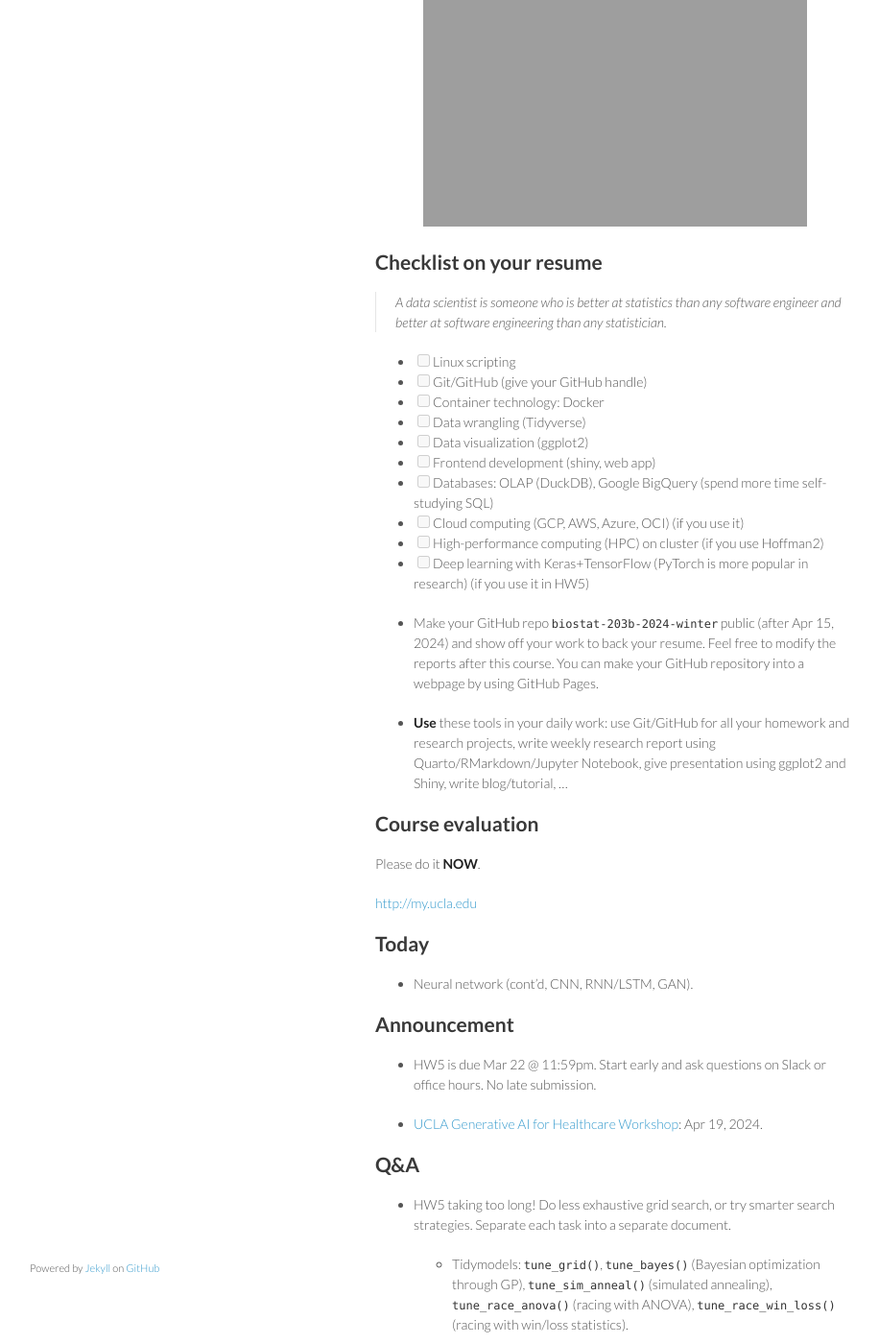
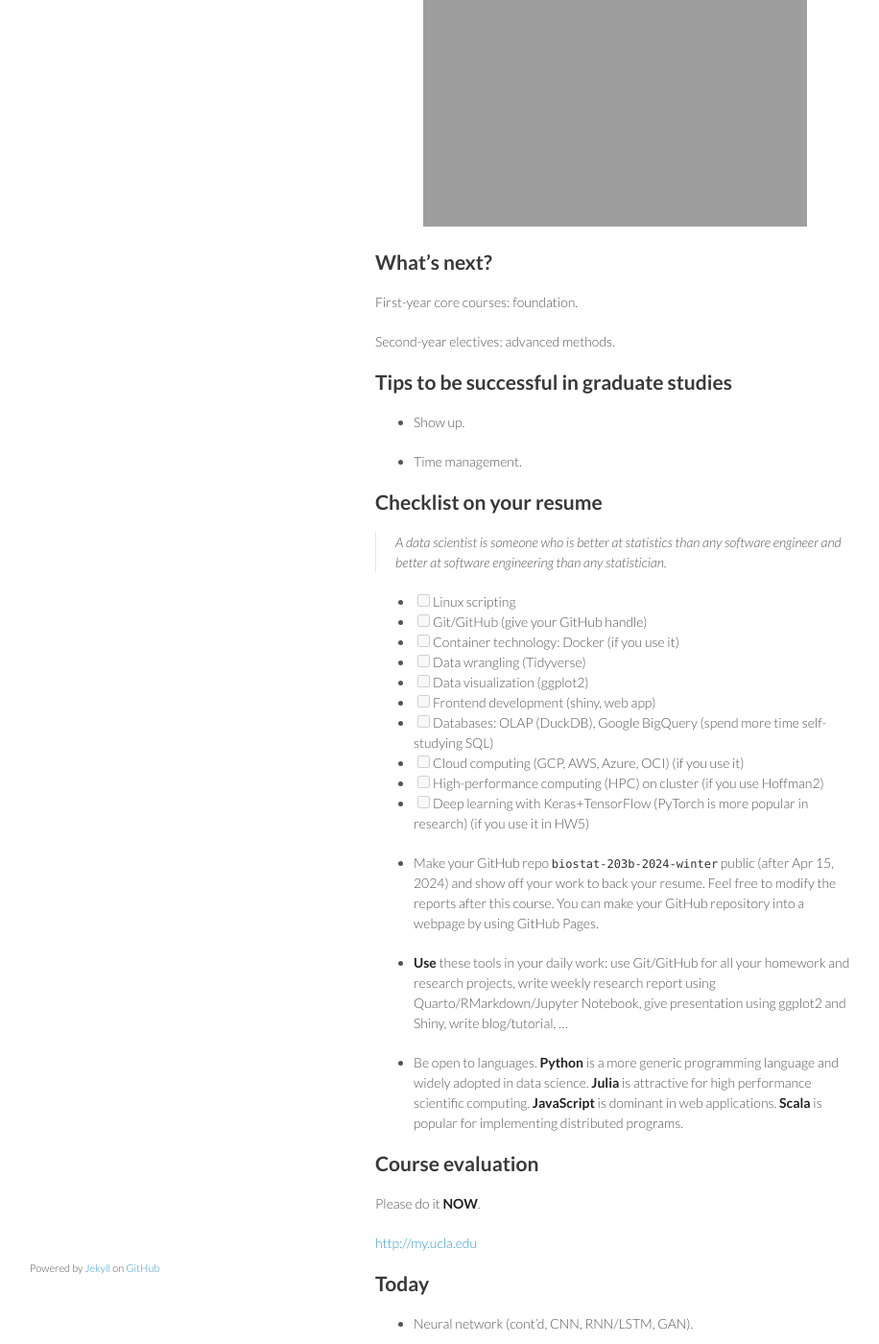
Before and after one commit to ucla-biostat-203b/2024winter, a Jekyll site: the page built from _posts/2024-03-16-lec80.md, in a window 1280 px wide and 1400 px high, scrolled down 340 px. Shown: the whole window at 96% size, without its empty margins (179-1095 px from the left). Built offline with Jekyll 4.4.1, drawn with Linux system fonts in a browser that asks for light colours; comment, search, counter and statistics services are not loaded.

Commit message:
add tips

```diff
--- a/_posts/2024-03-16-lec80.md
+++ b/_posts/2024-03-16-lec80.md
@@ -13,13 +13,25 @@ category: biostat203bwinter2024lec80
 <img src="https://ucla-biostat-203b.github.io/2024winter/slides/12-dbplyr/data-scientist-datacamp.jpg">
 </p>
 
+## What's next?
+
+First-year core courses: foundation.
+
+Second-year electives: advanced methods.
+
+## Tips to be successful in graduate studies
+
+* Show up.
+
+* Time management.
+
 ## Checklist on your resume
 
 > A data scientist is someone who is better at statistics than any software engineer and better at software engineering than any statistician.
 
 - [ ] Linux scripting
 - [ ] Git/GitHub (give your GitHub handle)
-- [ ] Container technology: Docker
+- [ ] Container technology: Docker (if you use it)
 - [ ] Data wrangling (Tidyverse)
 - [ ] Data visualization (ggplot2)
 - [ ] Frontend development (shiny, web app)
@@ -31,6 +43,8 @@ category: biostat203bwinter2024lec80
 * Make your GitHub repo `biostat-203b-2024-winter` public (after Apr 15, 2024) and show off your work to back your resume. Feel free to modify the reports after this course. You can make your GitHub repository into a webpage by using GitHub Pages.
 
 * **Use** these tools in your daily work: use Git/GitHub for all your homework and research projects, write weekly research report using Quarto/RMarkdown/Jupyter Notebook, give presentation using ggplot2 and Shiny, write blog/tutorial, ...
+
+* Be open to languages. **Python** is a more generic programming language and widely adopted in data science. **Julia** is attractive for high performance scientific computing. **JavaScript** is dominant in web applications. **Scala** is popular for implementing distributed programs.
 
 ## Course evaluation
 
```
